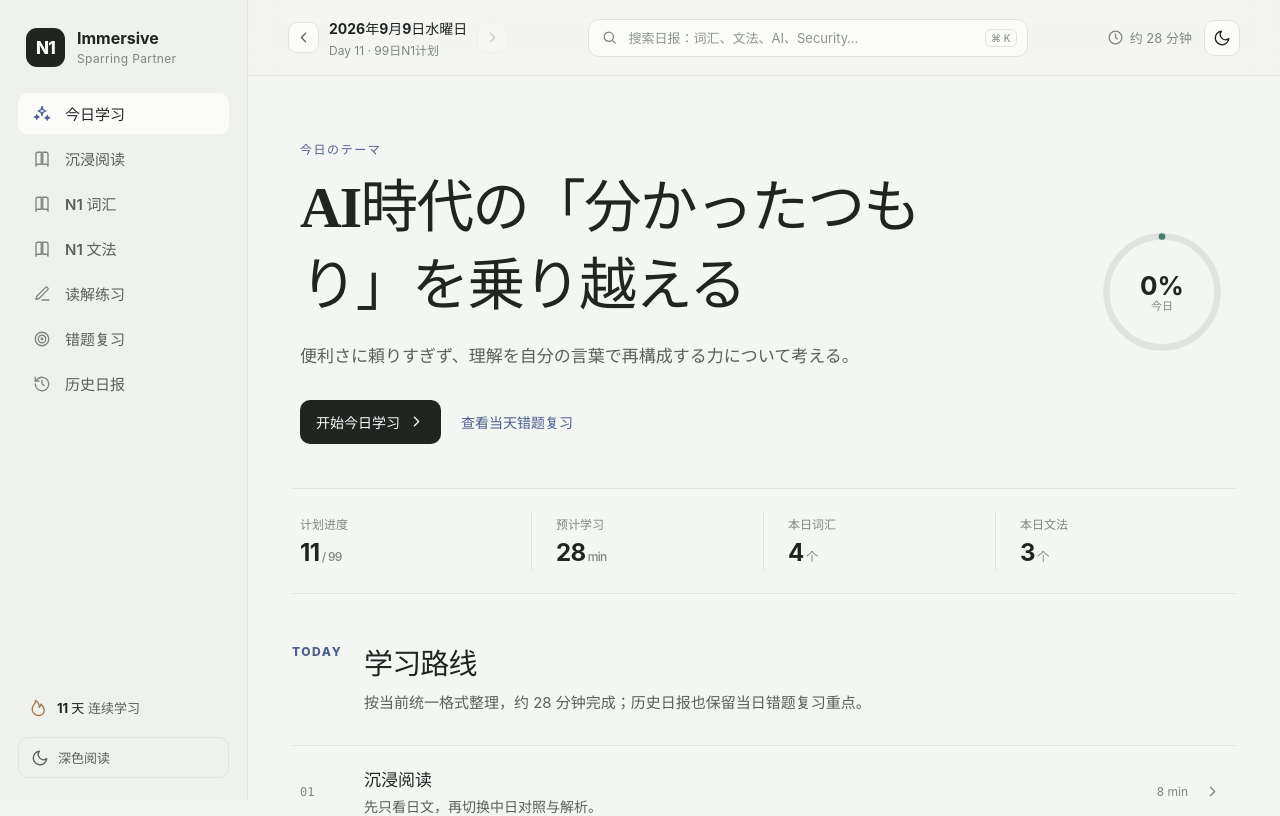
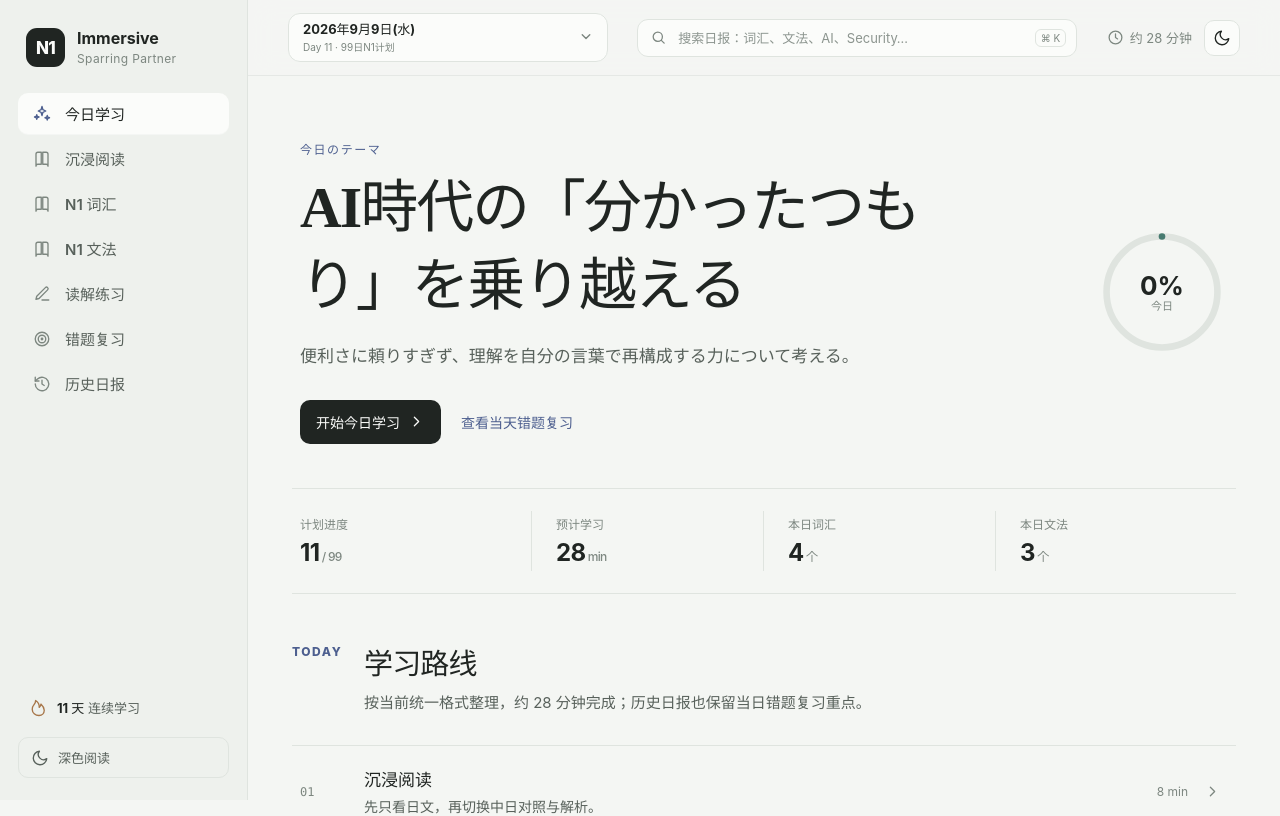
Before and after one commit to kai987/Japanese-N1-Immersive-Sparring-Partner, a React (Vite) app: page / in a window 1280 px wide. Shown: the top 816 px of the page. Built offline with nearby package versions, Linux system fonts and the light colour scheme.

Commit message:
refactor: replace date arrows with dropdown
Replace previous/next date arrows with a compact dropdown listing all archived daily reports while keeping search and the current lesson section intact.

```diff
--- a/src/App.tsx
+++ b/src/App.tsx
@@ -1,5 +1,6 @@
 import { useEffect, useMemo, useState, type ReactNode } from 'react'
 import { DailySearch } from './components/DailySearch'
+import { DateDropdown } from './components/DateDropdown'
 import { getLessonByDate, historyItems, lesson as latestLesson, reviewFocusByDate } from './data/history'
 import { useLocalStorage } from './hooks/useLocalStorage'
 import type { LearningStatus, ReadingMode, SectionId, StoredProgress } from './types'
@@ -23,17 +24,6 @@ const navigation: { id: SectionId; label: string; short: string }[] = [
   { id: 'review', label: '错题复习', short: '复习' },
   { id: 'history', label: '历史日报', short: '历史' },
 ]
-
-const formatDate = (date: string) => {
-  const parsed = new Date(`${date}T12:00:00+09:00`)
-  return new Intl.DateTimeFormat('ja-JP', {
-    timeZone: 'Asia/Tokyo',
-    year: 'numeric',
-    month: 'long',
-    day: 'numeric',
-    weekday: 'long',
-  }).format(parsed)
-}
 
 function Icon({ name, size = 20 }: { name: string; size?: number }) {
   const paths: Record<string, ReactNode> = {
@@ -107,9 +97,6 @@ export default function App() {
   const [completedLessons, setCompletedLessons] = useLocalStorage<Record<string, boolean>>('n1-completed-lessons', {})
 
   const lesson = getLessonByDate(selectedDate)
-  const selectedHistoryIndex = historyItems.findIndex((item) => item.date === lesson.date)
-  const olderDate = historyItems[selectedHistoryIndex + 1]?.date
-  const newerDate = historyItems[selectedHistoryIndex - 1]?.date
   const isLatest = lesson.date === latestLesson.date
   const historyEntry = historyItems.find((item) => item.date === lesson.date)
   const streakDisplay = Math.min(progress.streak, latestLesson.day)
@@ -202,11 +189,7 @@ export default function App() {
       <main className="main">
         <header className="topbar">
           <button className="mobile-menu" onClick={() => setMobileNavOpen(true)} aria-label="打开导航"><Icon name="menu" /></button>
-          <div className="date-switcher">
-            <button className="date-nav-btn date-nav-prev" disabled={!olderDate} onClick={() => olderDate && openLesson(olderDate, active)} aria-label="前一天"><Icon name="arrow" size={17} /></button>
-            <div className="date-block"><strong>{formatDate(lesson.date)}</strong><span>Day {lesson.day} · 99日N1计划</span></div>
-            <button className="date-nav-btn" disabled={!newerDate} onClick={() => newerDate && openLesson(newerDate, active)} aria-label="后一天"><Icon name="arrow" size={17} /></button>
-          </div>
+          <DateDropdown date={lesson.date} day={lesson.day} activeSection={active} onOpen={openLesson} />
           <DailySearch onOpen={openLesson} />
           <div className="topbar-actions">
             <div className="quiet-stat"><Icon name="clock" size={17} /><span>约 {lesson.estimatedMinutes} 分钟</span></div>
--- /dev/null
+++ b/src/components/DateDropdown.tsx
@@ -0,0 +1,103 @@
+import { useState } from 'react'
+import { historyItems } from '../data/history'
+import type { SectionId } from '../types'
+
+const formatCurrentDate = (date: string) => {
+  const parsed = new Date(`${date}T12:00:00+09:00`)
+  return new Intl.DateTimeFormat('ja-JP', {
+    timeZone: 'Asia/Tokyo',
+    year: 'numeric',
+    month: 'long',
+    day: 'numeric',
+    weekday: 'short',
+  }).format(parsed)
+}
+
+const formatOptionDate = (date: string) => {
+  const parsed = new Date(`${date}T12:00:00+09:00`)
+  return new Intl.DateTimeFormat('ja-JP', {
+    timeZone: 'Asia/Tokyo',
+    month: 'numeric',
+    day: 'numeric',
+    weekday: 'short',
+  }).format(parsed)
+}
+
+export function DateDropdown({
+  date,
+  day,
+  activeSection,
+  onOpen,
+}: {
+  date: string
+  day: number
+  activeSection: SectionId
+  onOpen: (date: string, section: SectionId) => void
+}) {
+  const [open, setOpen] = useState(false)
+
+  const choose = (nextDate: string) => {
+    onOpen(nextDate, activeSection)
+    setOpen(false)
+  }
+
+  return (
+    <div
+      className="date-dropdown"
+      onBlur={(event) => {
+        if (!event.currentTarget.contains(event.relatedTarget as Node | null)) setOpen(false)
+      }}
+    >
+      <button
+        className="date-dropdown-trigger"
+        type="button"
+        aria-haspopup="listbox"
+        aria-expanded={open}
+        onClick={() => setOpen((value) => !value)}
+        onKeyDown={(event) => {
+          if (event.key === 'Escape') setOpen(false)
+        }}
+      >
+        <span className="date-dropdown-copy">
+          <strong>{formatCurrentDate(date)}</strong>
+          <small>Day {day} · 99日N1计划</small>
+        </span>
+        <svg className={open ? 'open' : ''} viewBox="0 0 24 24" aria-hidden="true">
+          <path d="m7 9 5 5 5-5" />
+        </svg>
+      </button>
+
+      {open ? (
+        <div className="date-dropdown-menu" role="listbox" aria-label="选择日报日期">
+          <div className="date-dropdown-head">
+            <strong>历史日报</strong>
+            <span>{historyItems.length} 天</span>
+          </div>
+          <div className="date-dropdown-list">
+            {historyItems.map((item) => {
+              const selected = item.date === date
+              return (
+                <button
+                  type="button"
+                  key={item.date}
+                  className={`date-dropdown-option ${selected ? 'selected' : ''}`}
+                  role="option"
+                  aria-selected={selected}
+                  onMouseDown={(event) => event.preventDefault()}
+                  onClick={() => choose(item.date)}
+                >
+                  <span className="date-dropdown-day">Day {item.day}</span>
+                  <span className="date-dropdown-option-main">
+                    <strong>{formatOptionDate(item.date)}</strong>
+                    <small>{item.title}</small>
+                  </span>
+                  {selected ? <span className="date-dropdown-check">✓</span> : null}
+                </button>
+              )
+            })}
+          </div>
+        </div>
+      ) : null}
+    </div>
+  )
+}
--- a/src/history.css
+++ b/src/history.css
@@ -1,35 +1,165 @@
 /* Historical daily lesson controls. Kept separate so the original reading design stays unchanged. */
-.date-switcher {
+.date-dropdown {
+  position: relative;
+  flex: 0 1 320px;
+  min-width: 220px;
+  max-width: 340px;
+  z-index: 35;
+}
+
+.date-dropdown-trigger {
+  width: 100%;
+  min-height: 48px;
+  border: 1px solid var(--border);
+  background: color-mix(in srgb, var(--surface) 94%, transparent);
+  border-radius: 12px;
   display: flex;
   align-items: center;
-  gap: 10px;
-  min-width: 0;
+  gap: 12px;
+  padding: 7px 12px 7px 14px;
+  text-align: left;
+  cursor: pointer;
+  transition: border-color .18s ease, box-shadow .18s ease, background .18s ease;
 }
 
-.date-nav-btn {
-  width: 31px;
-  height: 31px;
-  border: 1px solid var(--border);
+.date-dropdown-trigger:hover,
+.date-dropdown-trigger:focus-visible {
+  border-color: color-mix(in srgb, var(--accent) 45%, var(--border));
   background: var(--surface);
-  border-radius: 9px;
-  display: grid;
-  place-items: center;
-  cursor: pointer;
-  color: var(--text-soft);
-  flex: 0 0 auto;
 }
 
-.date-nav-btn:hover:not(:disabled) {
-  color: var(--text);
-  border-color: var(--border-strong);
+.date-dropdown-copy {
+  min-width: 0;
+  flex: 1;
 }
 
-.date-nav-btn:disabled {
-  opacity: .28;
-  cursor: default;
+.date-dropdown-copy strong {
+  display: block;
+  color: var(--text);
+  font-size: 13px;
+  line-height: 1.35;
+  white-space: nowrap;
+  overflow: hidden;
+  text-overflow: ellipsis;
 }
 
-.date-nav-prev svg { transform: rotate(180deg); }
+.date-dropdown-copy small {
+  display: block;
+  color: var(--muted);
+  font-size: 10px;
+  line-height: 1.3;
+  margin-top: 3px;
+}
+
+.date-dropdown-trigger > svg {
+  width: 18px;
+  height: 18px;
+  flex: 0 0 auto;
+  fill: none;
+  stroke: var(--muted);
+  stroke-width: 1.9;
+  stroke-linecap: round;
+  stroke-linejoin: round;
+  transition: transform .18s ease, color .18s ease;
+}
+
+.date-dropdown-trigger > svg.open {
+  transform: rotate(180deg);
+  stroke: var(--accent);
+}
+
+.date-dropdown-menu {
+  position: absolute;
+  top: calc(100% + 9px);
+  left: 0;
+  width: min(390px, calc(100vw - 32px));
+  max-height: min(560px, calc(100vh - 100px));
+  overflow: hidden;
+  border: 1px solid var(--border);
+  border-radius: 14px;
+  background: var(--surface);
+  box-shadow: 0 20px 54px rgba(20, 27, 23, .16);
+}
+
+.app[data-theme="dark"] .date-dropdown-menu {
+  box-shadow: 0 22px 58px rgba(0, 0, 0, .42);
+}
+
+.date-dropdown-head {
+  display: flex;
+  align-items: center;
+  justify-content: space-between;
+  gap: 12px;
+  padding: 11px 13px 10px;
+  border-bottom: 1px solid var(--border);
+}
+
+.date-dropdown-head strong {
+  font-size: 11px;
+  color: var(--text-soft);
+}
+
+.date-dropdown-head span {
+  font-size: 9px;
+  color: var(--muted);
+}
+
+.date-dropdown-list {
+  max-height: min(490px, calc(100vh - 160px));
+  overflow-y: auto;
+  padding: 6px;
+}
+
+.date-dropdown-option {
+  width: 100%;
+  display: grid;
+  grid-template-columns: 54px minmax(0, 1fr) 22px;
+  gap: 10px;
+  align-items: center;
+  border: 0;
+  border-bottom: 1px solid var(--border);
+  background: transparent;
+  color: inherit;
+  padding: 11px 9px;
+  text-align: left;
+  cursor: pointer;
+}
+
+.date-dropdown-option:last-child { border-bottom: 0; }
+.date-dropdown-option:hover,
+.date-dropdown-option:focus-visible { background: var(--surface-2); }
+.date-dropdown-option.selected { background: var(--accent-soft); }
+
+.date-dropdown-day {
+  color: var(--accent);
+  font-size: 10px;
+  font-weight: 800;
+  white-space: nowrap;
+}
+
+.date-dropdown-option-main { min-width: 0; }
+.date-dropdown-option-main strong {
+  display: block;
+  color: var(--text);
+  font-size: 12px;
+}
+.date-dropdown-option-main small {
+  display: block;
+  margin-top: 4px;
+  color: var(--text-soft);
+  font-size: 10px;
+  line-height: 1.45;
+  white-space: nowrap;
+  overflow: hidden;
+  text-overflow: ellipsis;
+}
+
+.date-dropdown-check {
+  justify-self: end;
+  color: var(--accent-2);
+  font-size: 13px;
+  font-weight: 800;
+}
 
 .archive-note {
   margin: 0 0 22px;
@@ -89,11 +219,39 @@
   background: var(--accent-soft);
 }
 
+@media (max-width: 1120px) {
+  .date-dropdown { flex-basis: 270px; min-width: 200px; max-width: 290px; }
+}
+
+@media (max-width: 900px) {
+  .date-dropdown { flex-basis: 250px; max-width: 280px; }
+}
+
 @media (max-width: 680px) {
-  .date-switcher { gap: 6px; min-width: 0; }
-  .date-switcher .date-block strong { font-size: 12px; white-space: nowrap; }
-  .date-switcher .date-block span { font-size: 10px; }
-  .date-nav-btn { width: 29px; height: 29px; }
+  .date-dropdown {
+    grid-column: 2;
+    grid-row: 1;
+    width: 100%;
+    min-width: 0;
+    max-width: none;
+  }
+  .date-dropdown-trigger {
+    min-height: 40px;
+    border-radius: 10px;
+    padding: 5px 9px 5px 11px;
+  }
+  .date-dropdown-copy strong { font-size: 12px; }
+  .date-dropdown-copy small { font-size: 9px; margin-top: 1px; }
+  .date-dropdown-trigger > svg { width: 16px; height: 16px; }
+  .date-dropdown-menu {
+    left: 0;
+    width: min(360px, calc(100vw - 32px));
+    max-height: min(500px, calc(100vh - 120px));
+  }
+  .date-dropdown-list { max-height: min(430px, calc(100vh - 180px)); }
+  .date-dropdown-option { grid-template-columns: 48px minmax(0, 1fr) 20px; padding: 10px 8px; }
+  .date-dropdown-option-main strong { font-size: 11px; }
+  .date-dropdown-option-main small { font-size: 9px; }
   .archive-note { font-size: 13px; padding: 12px 13px; }
   .history-row-button { display: grid; }
   .history-status { grid-column: 2; font-size: 10px; margin-top: 2px; }
```
